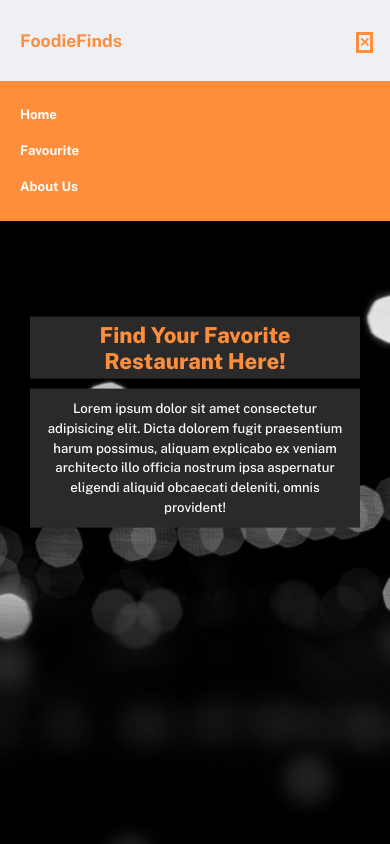
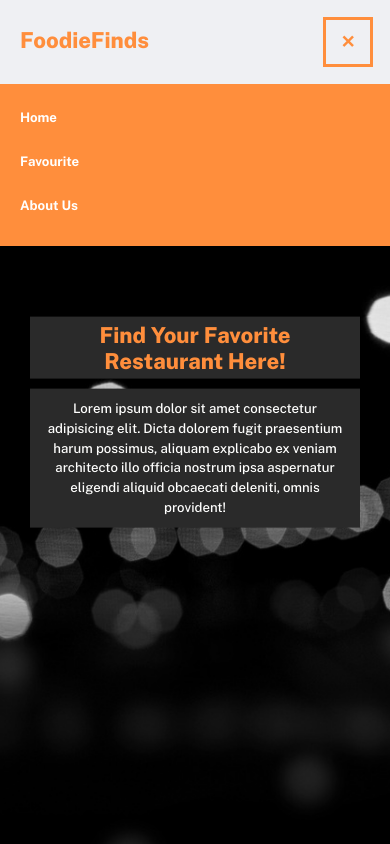
Before and after one commit to chenjacky32/Restaurants-apps, a website built with webpack: page src/templates/index.html in a window 390 px wide. Both pictures are taken after a click on the button "Open menu". Shown: the top 844 px of the page. Built offline with nearby package versions, Linux system fonts and the light colour scheme.

Commit message:
style: give a min-width and max-width for button and link

```diff
--- a/src/styles/main.css
+++ b/src/styles/main.css
@@ -64,7 +64,8 @@ body {
   display: flex;
   width: 100%;
   justify-content: space-between;
-  padding-block: 30px;
+  padding-block-start: 25px;
+  padding-block-end: 15px;
   padding-inline: 20px;
   align-items: baseline;
   max-width: 1024px;
@@ -72,8 +73,10 @@ body {
 }
 
 .navbar-group h1 {
-  font-size: 2rem;
+  font-size: 2.5rem;
   color: var(--highlight);
+  display: inline-block;
+  font-weight: 800;
 }
 
 .navbar-group .nav-menu {
@@ -84,9 +87,18 @@ body {
 }
 
 .nav-menu li a {
+  display: inline-block;
   color: var(--headline-color);
   text-decoration: none;
   font-size: 1.5rem;
+  min-height: 44px;
+  min-width: 44px;
+  font-weight: 700;
+  transition: color 0.3s ease-in-out;
+  -webkit-transition: color 0.3s ease-in-out;
+  -moz-transition: color 0.3s ease-in-out;
+  -ms-transition: color 0.3s ease-in-out;
+  -o-transition: color 0.3s ease-in-out;
 }
 
 .nav-menu li a:hover {
@@ -101,9 +113,11 @@ body {
 
 .hamburger {
   background: none;
+  min-width: 44px;
+  min-height: 44px;
   border: none;
   cursor: pointer;
-  font-size: 1.5rem;
+  font-size: 2rem;
   color: var(--headline-color);
   font-weight: 800;
   display: none;
@@ -329,6 +343,11 @@ body {
     gap: 10px;
     padding-inline: 10px;
   }
+
+  .navbar-group {
+    padding-block-start: 25px;
+    padding-block-end: 10px;
+  }
 }
 
 @media (max-width: 768px) {
@@ -354,6 +373,10 @@ body {
 @media (max-width: 640px) {
   html {
     font-size: 55%;
+  }
+
+  .navbar-group {
+    padding-block: 20px;
   }
 
   .hamburger {
@@ -390,6 +413,7 @@ body {
 
   .hamburger-menu.active {
     max-height: 500px;
+    height: auto;
     transform: translateY(0);
     opacity: 1;
     -webkit-transform: translateY(0);
@@ -404,6 +428,8 @@ body {
     color: var(--secondary);
     text-decoration: none;
     font-size: 1.5rem;
+    min-height: 44px;
+    min-width: 44px;
     font-weight: 700;
     transition: color 0.3s ease-in-out;
     -webkit-transition: color 0.3s ease-in-out;
```
